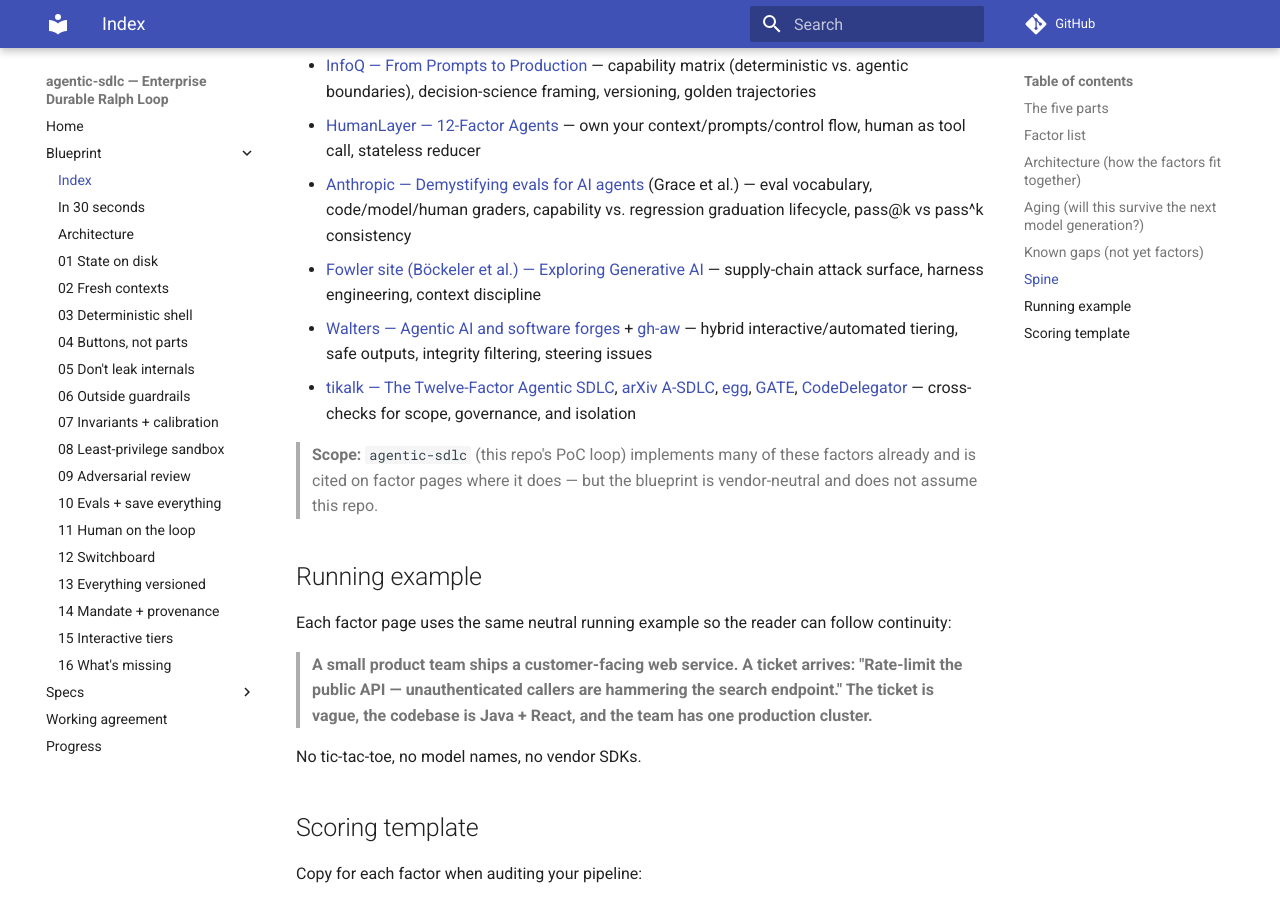
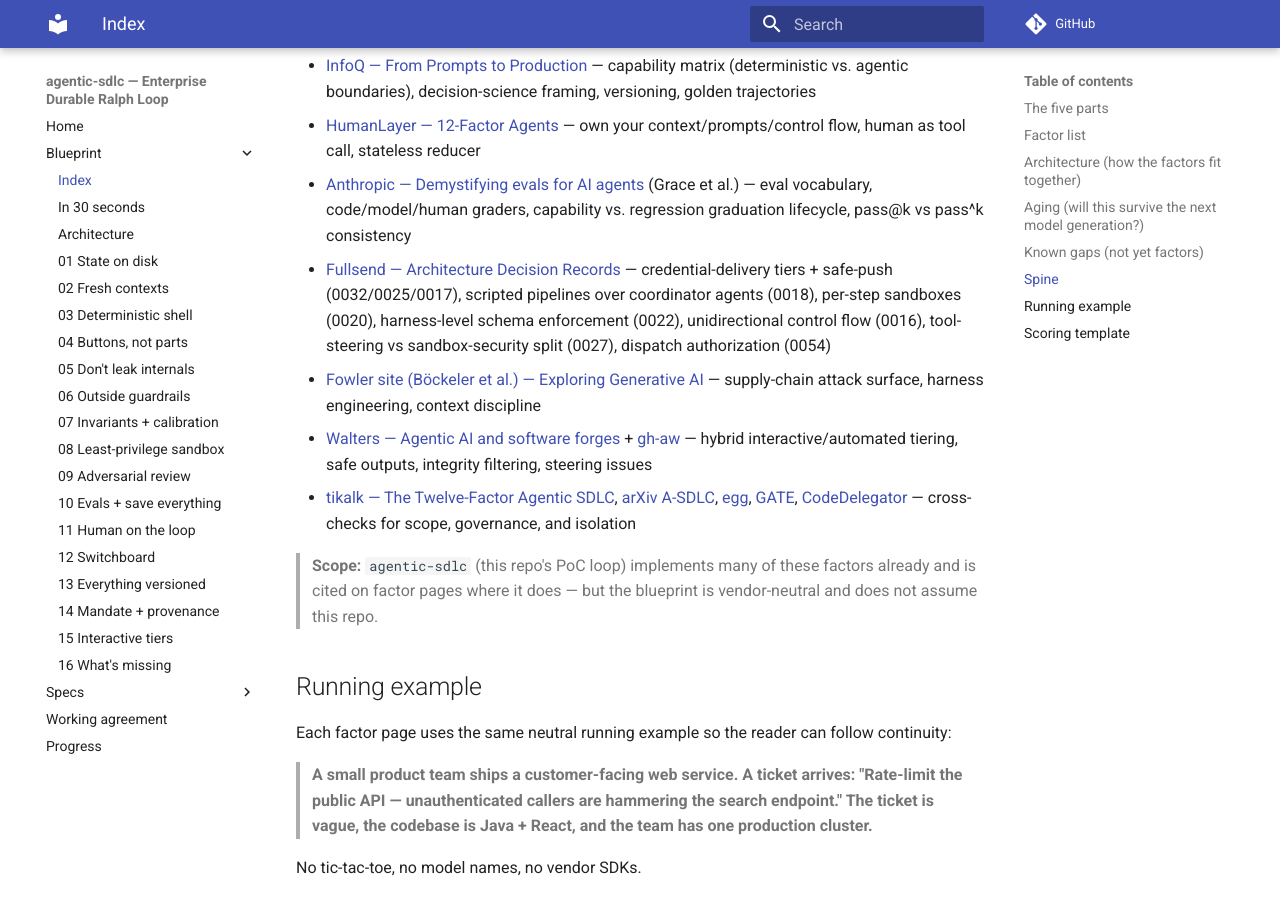
Before and after one commit to johwes/agentic-sdlc, an MkDocs documentation site: the page built from docs/blueprint/README.md, in a window 1280 px wide and 900 px high, scrolled down 3174 px. Built offline with MkDocs 1.6.1 and Material for MkDocs 9.7.7, drawn with Linux system fonts in a browser that asks for light colours; comment, search, counter and statistics services are not loaded.

Commit message:
docs(blueprint): add fullsend ADRs to README spine

```diff
--- a/docs/blueprint/README.md
+++ b/docs/blueprint/README.md
@@ -63,6 +63,7 @@
 - [InfoQ — From Prompts to Production](https://www.infoq.com/articles/prompts-to-production-playbook-for-agentic-development/) — capability matrix (deterministic vs. agentic boundaries), decision-science framing, versioning, golden trajectories
 - [HumanLayer — 12-Factor Agents](https://github.com/humanlayer/12-factor-agents) — own your context/prompts/control flow, human as tool call, stateless reducer
 - [Anthropic — Demystifying evals for AI agents](https://www.anthropic.com/engineering/demystifying-evals-for-ai-agents) (Grace et al.) — eval vocabulary, code/model/human graders, capability vs. regression graduation lifecycle, pass@k vs pass^k consistency
+- [Fullsend — Architecture Decision Records](https://github.com/fullsend-ai/fullsend/tree/main/docs/ADRs) — credential-delivery tiers + safe-push (0032/0025/0017), scripted pipelines over coordinator agents (0018), per-step sandboxes (0020), harness-level schema enforcement (0022), unidirectional control flow (0016), tool-steering vs sandbox-security split (0027), dispatch authorization (0054)
 - [Fowler site (Böckeler et al.) — Exploring Generative AI](https://martinfowler.com/articles/exploring-gen-ai.html) — supply-chain attack surface, harness engineering, context discipline
 - [Walters — Agentic AI and software forges](https://blog.verbum.org/2026/08/21/agentic-ai-and-software-forges/) + [gh-aw](https://github.github.com/gh-aw/) — hybrid interactive/automated tiering, safe outputs, integrity filtering, steering issues
 - [tikalk — The Twelve-Factor Agentic SDLC](https://github.com/tikalk/agentic-sdlc-12-factors), [arXiv A-SDLC](https://arxiv.org/abs/2604.26275), [egg](https://github.com/jwbron/egg), [GATE](https://deterministicagents.ai/), [CodeDelegator](https://ar5iv.labs.arxiv.org/html/2601.14914) — cross-checks for scope, governance, and isolation
```
